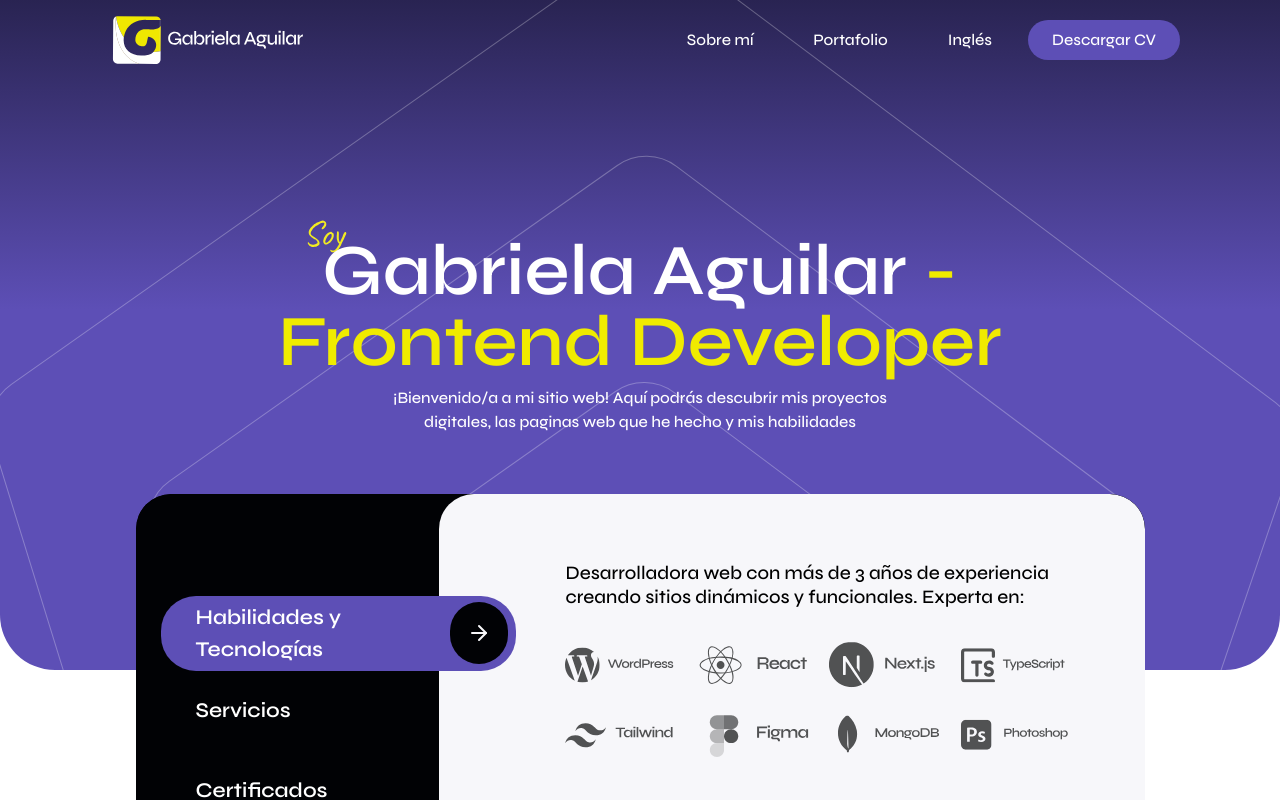
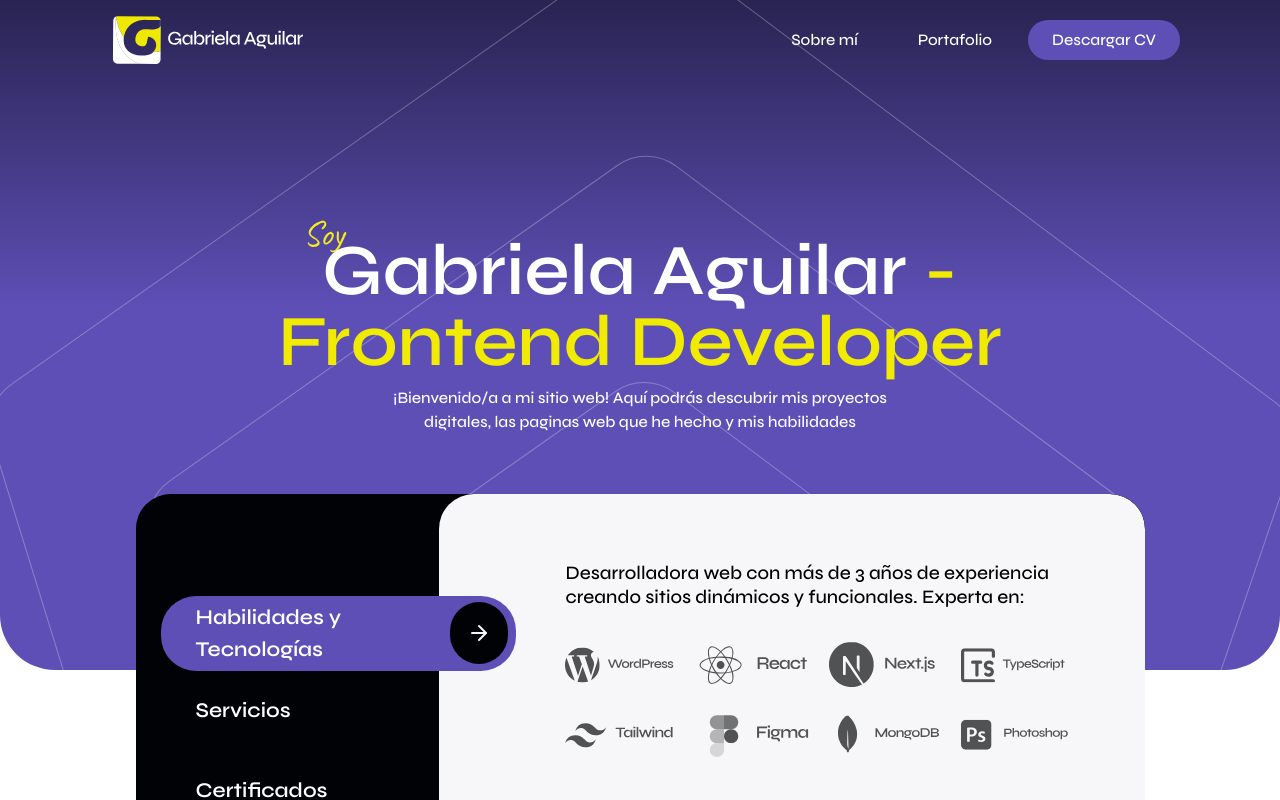
Before and after one commit to gabrielaaguilar-isset/web2.0, a Next.js app: page / in a window 1280 px wide. Shown: the top 800 px of the page. Built offline with nearby package versions, Linux system fonts and the light colour scheme.

Commit message:
con cv actualizado

```diff
--- a/package.json
+++ b/package.json
@@ -9,7 +9,8 @@
     "lint": "next lint"
   },
   "dependencies": {
-    "next": "14.2.9",
+    "animate.css": "^4.1.1",
+    "next": "^14.2.13",
     "react": "^18",
     "react-dom": "^18",
     "swiper": "^11.1.12"
--- a/src/app/layout.tsx
+++ b/src/app/layout.tsx
@@ -3,8 +3,10 @@ import "./globals.css";
 import { Syne } from "next/font/google";
 import { Navbar } from "@/components/Navbar";
 import Footer from "@/components/Footer";
+import Head from "next/head";
 
 const syne = Syne({ subsets: ["latin"] });
+
 export const metadata: Metadata = {
   title: "Gabriela Aguilar | Frontend Developer",
   description:
@@ -18,6 +20,12 @@ export default function RootLayout({
 }>) {
   return (
     <html lang="es">
+      <Head>
+        <link
+          rel="stylesheet"
+          href="https://cdnjs.cloudflare.com/ajax/libs/animate.css/4.1.1/animate.min.css"
+        />
+      </Head>
       <body className={`${syne.className} antialiased`}>
         <Navbar />
         {children}
--- a/src/app/page.tsx
+++ b/src/app/page.tsx
@@ -7,13 +7,14 @@ import FinalSection from "@/components/FinalSection";
 
 export default function Home() {
   return (
-   <>
+    <>
+
       <Banner />
       <AboutMeSection />
       <AboutMeSectionD />
       <WorkExperiencie />
       <Portfolio />
       <FinalSection />
-   </>
+    </>
   );
 }
--- a/src/components/AboutMeSection.tsx
+++ b/src/components/AboutMeSection.tsx
@@ -44,7 +44,7 @@ const AboutMeSection = () => {
   };
 
   return (
-    <div className="mx-6 max-w-[750px] bg-black rounded-[35px] pt-[39px] pb-[45px] px-[18px] -mt-24 sm:m-[15%] sm:-mt-28  lg:hidden mb-[100px]">
+    <div className="mx-6 max-w-[750px] bg-black rounded-[35px] pt-[39px] pb-[45px] px-[18px] -mt-24 sm:m-[15%] sm:-mt-28  lg:hidden mb-[100px] ">
       <div
         onClick={() => handleToggle("skills")}
         className={`${openSection === "skills" ? "bg-purple" : "bg-black"} py-[5px] flex justify-between rounded-[35px] pl-[17px] items-center cursor-pointer`}
--- a/src/components/Banner.tsx
+++ b/src/components/Banner.tsx
@@ -3,14 +3,14 @@ import soy from "../assets/images/soy.svg";
 
 const Banner = () => {
   return (
-    <div className="MainBanner min-h-[437px] flex flex-col items-center justify-center px-[20px] lg:min-h-[670px] lg:rounded-b-[55px]">
+    <div className="MainBanner min-h-[437px] flex flex-col items-center justify-center px-[20px] lg:min-h-[670px] lg:rounded-b-[55px] ">
       <div className="flex justify-start w-full flex-col relative max-w-[384px] lg:max-w-[794px]">
         <Image
           src={soy}
           alt="imagen de un texto en cursiva que dice soy"
           className="text-left mt-7 w-10 h-auto absolute -top-11 left-2 lg:left-16"
         />
-        <h1 className="font-semibold text-white text-center text-4xl z-20 lg:text-[72px]  lg:leading-[98%]">
+        <h1 className="font-semibold text-white text-center text-4xl z-20 lg:text-[72px]  lg:leading-[98%] animate__animated animate__bounce">
           Gabriela Aguilar
           <span className="text-yellow"> - Frontend Developer</span>
         </h1>
--- a/src/components/FinalSection.tsx
+++ b/src/components/FinalSection.tsx
@@ -3,7 +3,7 @@ import imgFinalmobile from "../assets/images/imgFinal.svg";
 import Image from "next/image";
 const FinalSection = () => {
   return (
-    <div className="BackgroundNoise flex flex-col sm:flex-row px-[20px] lg:px-[100px] 2xl:px-[150px] mb-10 items-center py-16">
+    <div className="BackgroundNoise flex flex-col sm:flex-row px-[20px] lg:px-[100px] 2xl:px-[150px] mb-10 items-center py-16 ">
       <Image src={imgFinalmobile} alt="forma decorativa" className=" -mt-10 lg:hidden" />
       <Image src={imgFinalDesk} alt="forma decorativa" className=" -mt-10 hidden lg:block" />
 
--- a/src/components/Navbar.tsx
+++ b/src/components/Navbar.tsx
@@ -85,7 +85,7 @@ export const Navbar = () => {
             <li>
               <Link
                 href="/sobre-mi"
-                className={`block py-2 px-3 ${!isSticky ? "sm:text-white" : "text-black" } text-black rounded hover:bg-purple hover:text-white py-2 px-6 hover:rounded-[35px] md:border-0 `}
+                className={`block py-2 px-3 ${!isSticky ? "sm:text-white" : "text-black" } text-black rounded hover:bg-purple hover:text-white py-2 px-6 hover:rounded-[35px] md:border-0 transition-all duration-300 `}
                 aria-current="page"
               >
                 Sobre mí
@@ -94,23 +94,16 @@ export const Navbar = () => {
             <li>
               <Link
                 href="/#portfolio"
-                className={`block py-2 px-3 ${!isSticky ? "sm:text-white" : "text-black" } rounded hover:bg-purple hover:text-white  py-2  px-6 hover:rounded-[35px]  md:border-0 `}
+                className={`block py-2 px-3 ${!isSticky ? "sm:text-white" : "text-black" } rounded hover:bg-purple hover:text-white  py-2  px-6 hover:rounded-[35px]  md:border-0 transition-all duration-300 `}
               >
                 Portafolio
               </Link>
             </li>
+
             <li>
               <Link
-                href="#"
-                className={`block py-2 px-3 ${!isSticky ? "sm:text-white" : "text-black" } rounded hover:bg-purple hover:text-white py-2 px-6 hover:rounded-[35px] md:border-0 `}
-              >
-                Inglés
-              </Link>
-            </li>
-            <li>
-              <Link
-                href="/GabrielaAguilar2024.pdf"
-                className={`block  ${!isSticky ? "sm:text-white" : "text-white" }  bg-purple hover:bg-black text-white py-2 px-6 rounded-[35px] md:border-0 `} target="_blank"
+                href="/GabrielaAguilar2024-01.pdf"
+                className={`block  ${!isSticky ? "sm:text-white" : "text-white" }  bg-purple hover:bg-black text-white py-2 px-6 rounded-[35px] md:border-0 transition-all duration-300 `} target="_blank"
               >
                 Descargar CV
               </Link>
--- a/src/components/Portfolio.tsx
+++ b/src/components/Portfolio.tsx
@@ -128,7 +128,7 @@ export const Portfolio = () => {
 
   return (
     <div
-      className="BackgroundPortfolio min-h-[670px] w-full flex flex-col sm:px-[50px] px-[20px] lg:px-[100px] 2xl:px-[200px] pt-12 pb-5 m-auto relative mb-10"
+      className="BackgroundPortfolio min-h-[670px] w-full flex flex-col sm:px-[50px] px-[20px] lg:px-[100px] 2xl:px-[200px] pt-12 pb-5 m-auto relative mb-10 "
       id="portfolio"
     >
       <Image
```
Also changed, not shown: src/app/globals.css (line endings or trailing spaces), 2 other files (tests, documents, lock files or other folders).
